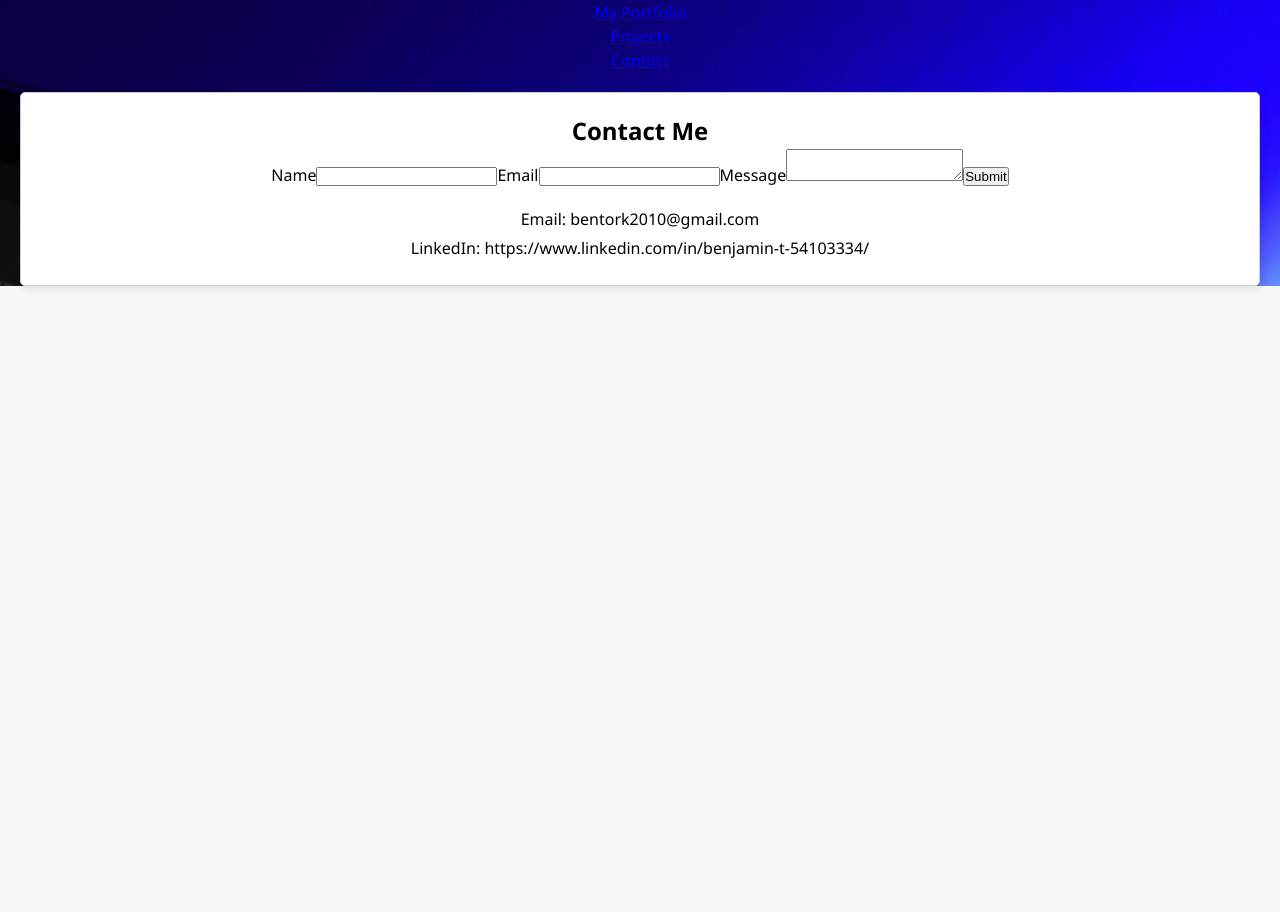
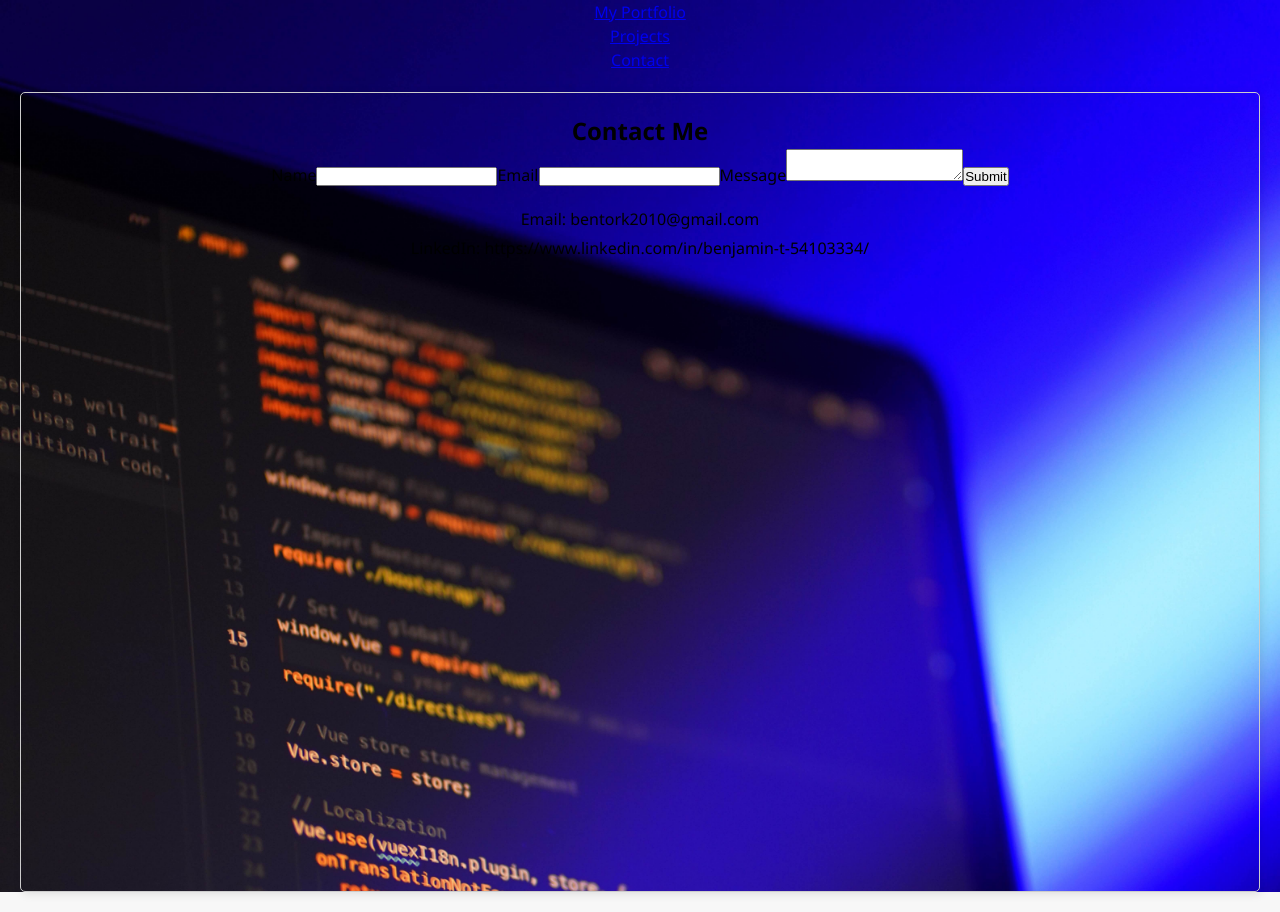
Before and after one commit to btork2022/my-react-portfolio, a React (Create React App) app: page /contact in a window 1280 px wide. Before the commit the page ends 800 px from the top, so only its background shows below. Built offline with nearby package versions, Linux system fonts and the light colour scheme.

Commit message:
modified page background height

```diff
--- a/src/App.css
+++ b/src/App.css
@@ -26,7 +26,7 @@
   background-color: #282c34;
   min-height: 100vh;
   display: flex;
-  flex-direction: column;
+  flex-direction: row;
   align-items: center;
   justify-content: center;
   font-size: calc(10px + 2vmin);
--- a/src/App.js
+++ b/src/App.js
@@ -5,7 +5,7 @@ import { BrowserRouter as Router, Routes, Route} from 'react-router-dom';
 import Home from './pages/Home';
 import Contact from './pages/Contact';
 import Gallery from './components/Gallery';
-import Header from './components/Header';
+import Header from './components/Header'
 
 function App() {
   return (
--- a/src/pages/Home.js
+++ b/src/pages/Home.js
@@ -1,5 +1,3 @@
-
-
 import React from 'react';
 import '../styles/Home.css'
 
--- a/src/styles/Contact.css
+++ b/src/styles/Contact.css
@@ -6,8 +6,9 @@
     padding: 20px;
     border: 1px solid #ccc;
     border-radius: 5px;
-    background-color: #fff;
+    /* background-color: #fff; */
     box-shadow: 2px 2px 10px rgba(0, 0, 0, 0.1);
+    height: 100vh;
   }
 
 
--- a/src/styles/Header.css
+++ b/src/styles/Header.css
@@ -17,6 +17,7 @@
 
   .navbar {
     display: flex;
+    flex-direction: row;
   }
 
   /* applying styles to the navbar-link class */
--- a/src/styles/Home.css
+++ b/src/styles/Home.css
@@ -4,6 +4,7 @@
     flex-direction: column;
     align-items: center;
     margin-top: 50px;
+    height: 100vh;
   }
 
   /* applying styles to the home-image class */
```
